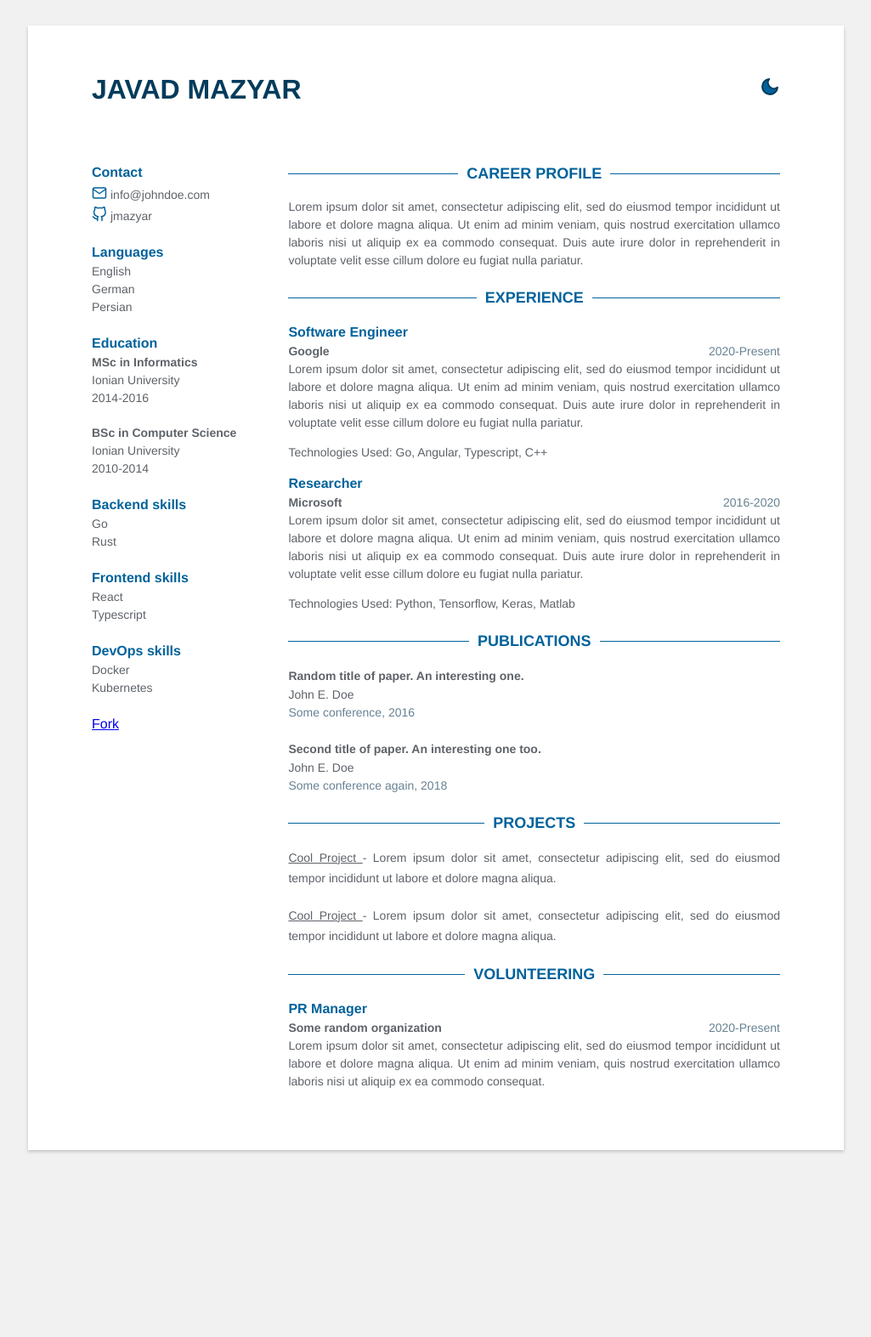
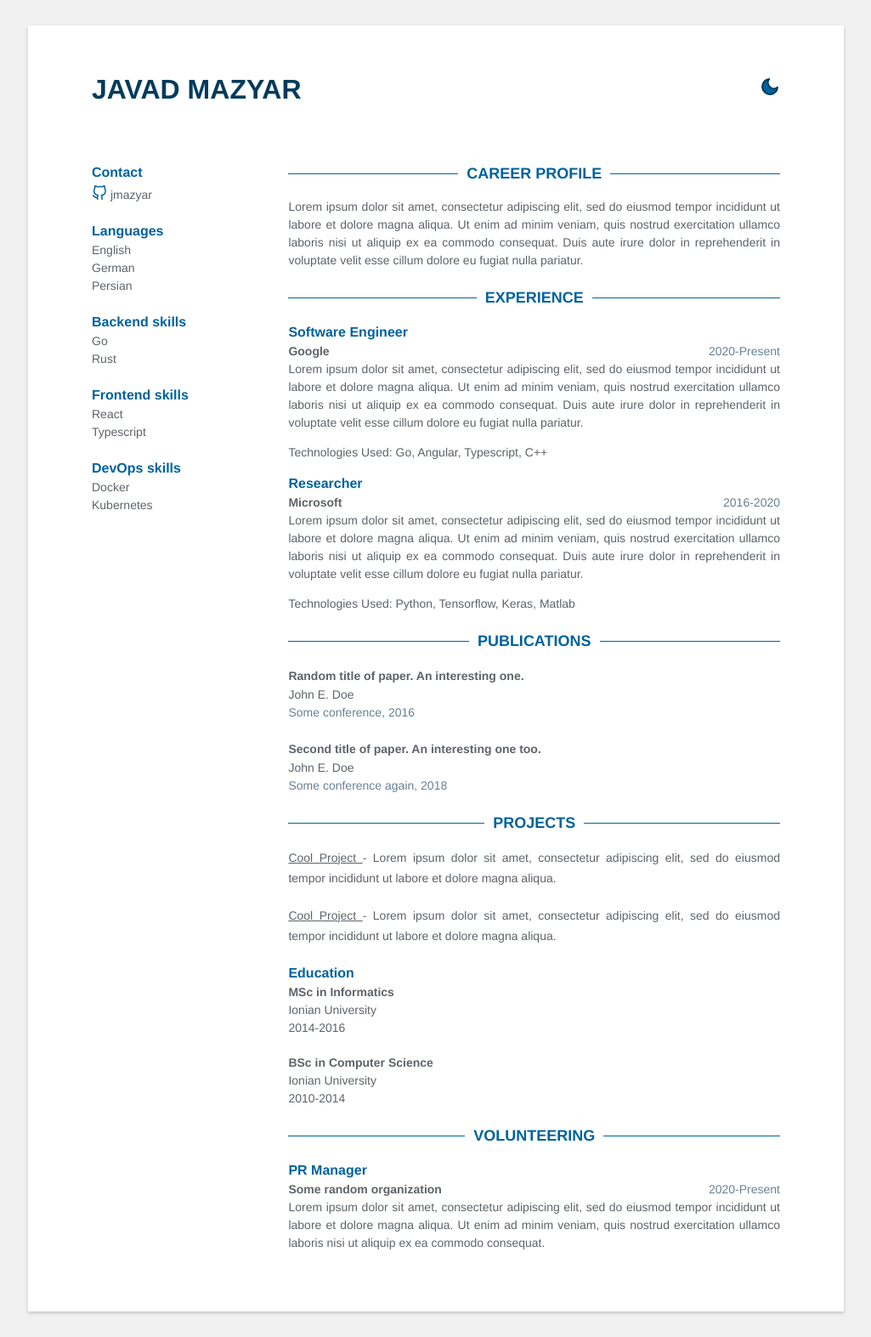
Before and after one commit to jmazyar/jmazyar.github.io, a Jekyll site: the page built from docs/index.html, in a window 1280 px wide. Shown: the whole page at 85% size, without its empty margins (127-1152 px from the left). Built offline with Jekyll 4.4.1, drawn with Linux system fonts in a browser that asks for light colours; before the commit the page ends 1383 px from its top, so only the background shows below that.

Commit message:
moved education

```diff
--- a/docs/_config.yml
+++ b/docs/_config.yml
@@ -1,6 +1,6 @@
-title: CV | A jekyll template
-description:  A beautiful template for your CV.
-url: https://jekyll-cv.stavrospanakakis.com
+title: Javad Mazyar
+description:  Javad Mazyar online resume
+url: https://jmazyar.github.io/
 baseurl: ''
 theme_skin: blue
 
--- a/docs/_data/data.yml
+++ b/docs/_data/data.yml
@@ -1,10 +1,10 @@
 name: Javad Mazyar
 support_dark_mode: true
-fork: true
+fork: false
 
 # Sidebar
 contact:
-  email: info@johndoe.com
+  email:
   github: jmazyar
   linkedin:
   phone:
--- a/docs/index.html
+++ b/docs/index.html
@@ -7,7 +7,6 @@ layout: default
     <div class="sidebar">
       {% include contact.html %}
       {% include languages.html %}
-      {% include education.html %}
       {% include skills.html %}
       {% include fork.html %}
     </div>
@@ -17,6 +16,7 @@ layout: default
       {% include experience.html %}
       {% include publications.html %}
       {% include projects.html %}
+      {% include education.html %}
       {% include volunteering.html %}
     </div>
   </div>
```
